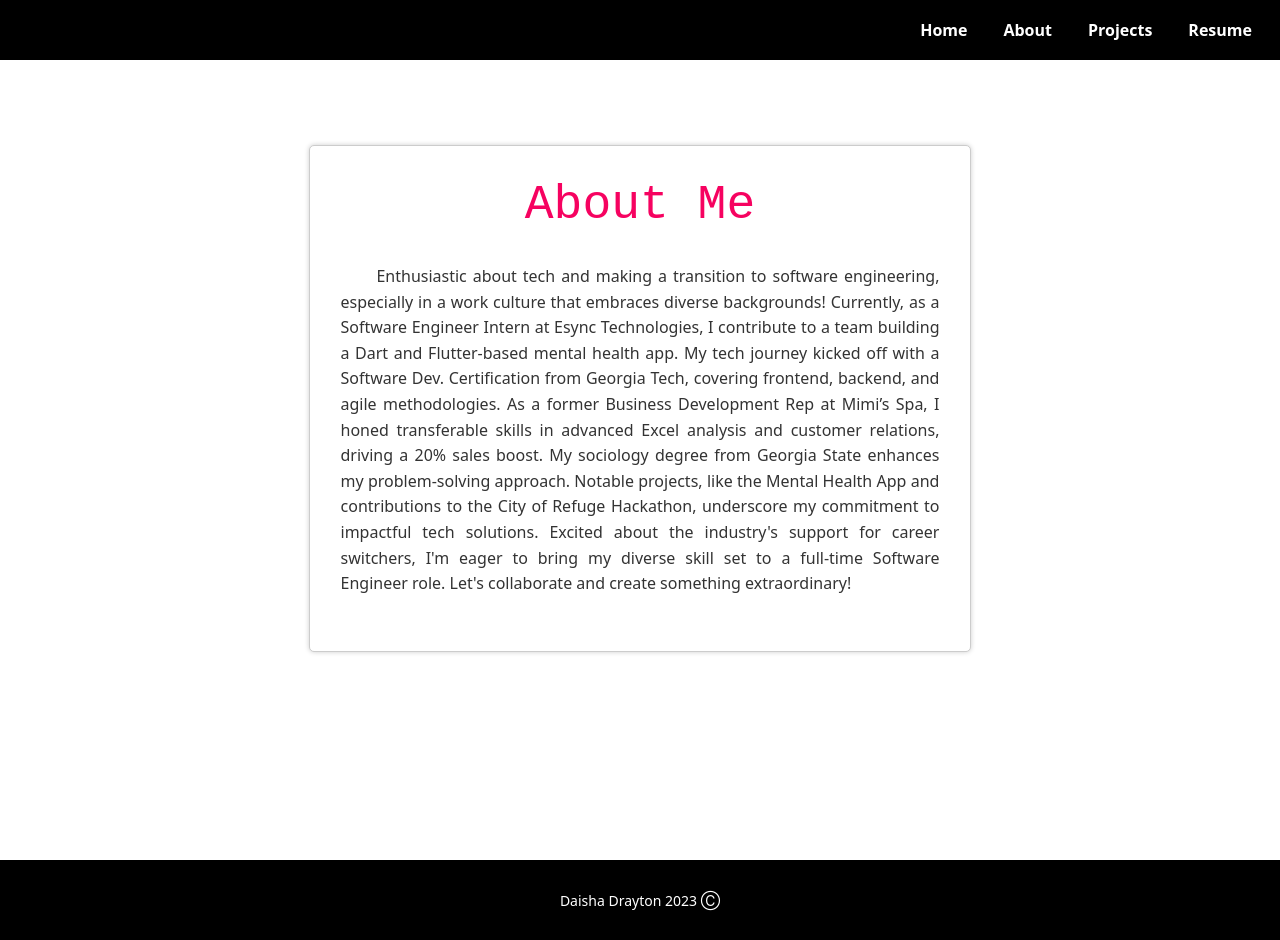
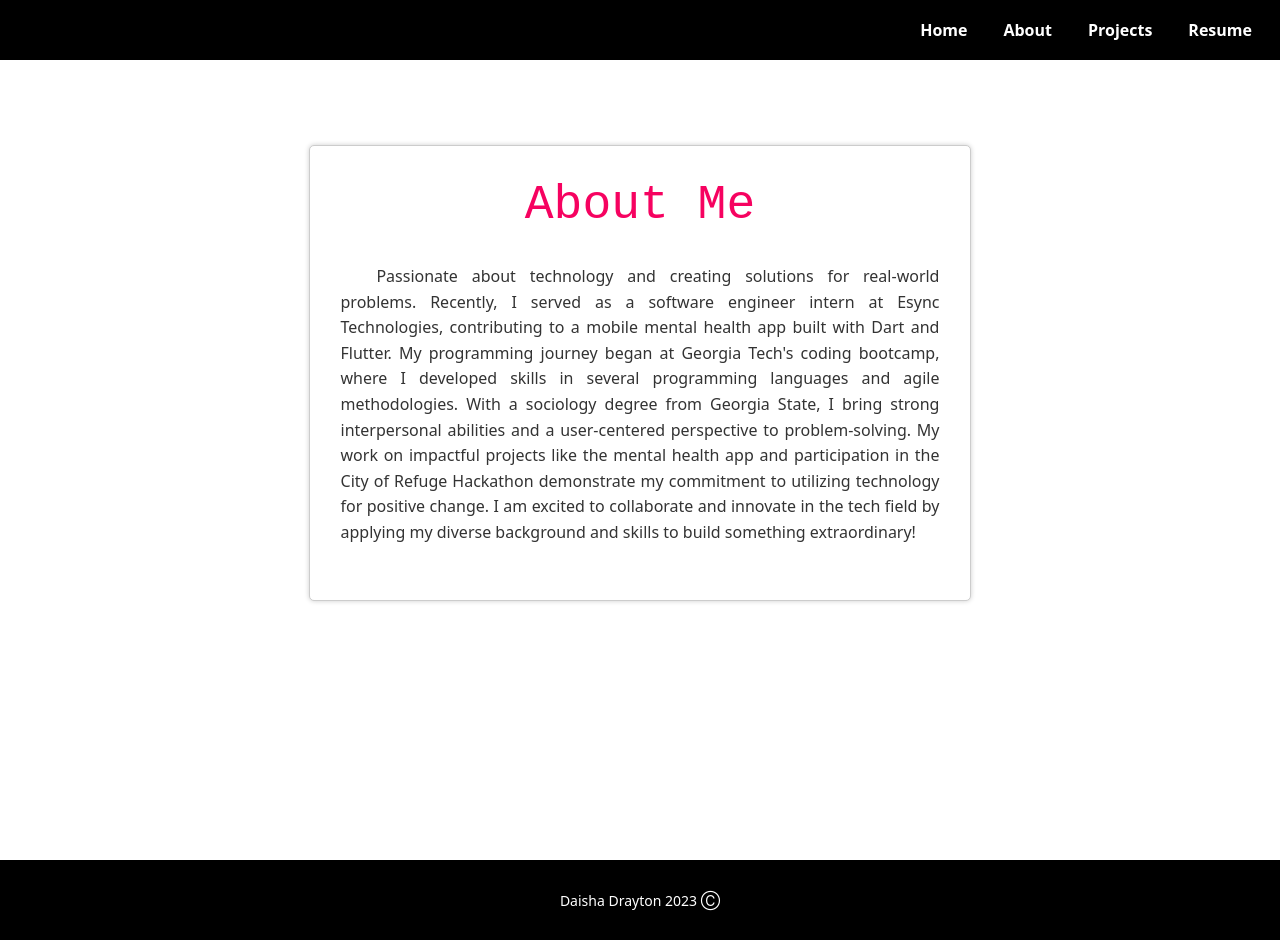
Before and after one commit to Daisha22d/another-portfolio, a React (Create React App) app: page /#/about in a window 1280 px wide. Built offline with nearby package versions, Linux system fonts and the light colour scheme.

Commit message:
updates res

```diff
--- a/src/pages/About.js
+++ b/src/pages/About.js
@@ -13,23 +13,20 @@ const About = () => {
               <h1 className="about-heading text-center">About Me</h1>
               <div className="mb-4">
                 <p className="description">
-                  Enthusiastic about tech and making a transition to software
-                  engineering, especially in a work culture that embraces
-                  diverse backgrounds! Currently, as a Software Engineer Intern
-                  at Esync Technologies, I contribute to a team building a Dart
-                  and Flutter-based mental health app. My tech journey kicked
-                  off with a Software Dev. Certification from Georgia Tech,
-                  covering frontend, backend, and agile methodologies. As a
-                  former Business Development Rep at Mimi’s Spa, I honed
-                  transferable skills in advanced Excel analysis and customer
-                  relations, driving a 20% sales boost. My sociology degree from
-                  Georgia State enhances my problem-solving approach. Notable
-                  projects, like the Mental Health App and contributions to the
-                  City of Refuge Hackathon, underscore my commitment to
-                  impactful tech solutions. Excited about the industry's support
-                  for career switchers, I'm eager to bring my diverse skill set
-                  to a full-time Software Engineer role. Let's collaborate and
-                  create something extraordinary!
+                  Passionate about technology and creating solutions for
+                  real-world problems. Recently, I served as a software engineer
+                  intern at Esync Technologies, contributing to a mobile mental
+                  health app built with Dart and Flutter. My programming journey
+                  began at Georgia Tech's coding bootcamp, where I developed
+                  skills in several programming languages and agile
+                  methodologies. With a sociology degree from Georgia State, I
+                  bring strong interpersonal abilities and a user-centered
+                  perspective to problem-solving. My work on impactful projects
+                  like the mental health app and participation in the City of
+                  Refuge Hackathon demonstrate my commitment to utilizing
+                  technology for positive change. I am excited to collaborate
+                  and innovate in the tech field by applying my diverse
+                  background and skills to build something extraordinary!
                 </p>
               </div>
             </div>
--- a/src/pages/Home.js
+++ b/src/pages/Home.js
@@ -17,16 +17,14 @@ const Home = () => {
               <h1 className="text-h1">Hi, I'm Daisha</h1>
               <p className="p1">
                 <b>
-                  I'm a software developer with a passion for using technology
+                  I'm an analyst with a passion for using technology
                   to solve real-world problems.
                 </b>
               </p>
               <p className="p2">
                 <b>
                   I'm skilled in a variety of programming languages and
-                  technologies, including JavaScript, React, Node.js, and
-                  Python. I have experience working on a variety of projects,
-                  from personal projects to agile teams. I'm also a blogger on
+                  technologies and I'm also a blogger on
                   Medium{" "}
                   <a
                     className="medium-link"
@@ -34,7 +32,7 @@ const Home = () => {
                   >
                     medium.com/@daishadeniz
                   </a>
-                  , where I write about coding, personal development, and other
+                  , where I write about personal development and other
                   topics that inspire and uplift others.
                 </b>
               </p>
@@ -56,16 +54,14 @@ const Home = () => {
                 <h1 className="text-h1">Hi, I'm Daisha</h1>
                 <p className="p1">
                   <b>
-                  I'm a software developer with a passion for using technology
+                  I'm an analyst with a passion for using technology
                   to solve real-world problems.
                   </b>
                 </p>
                 <p className="p2">
                   <b>
                   I'm skilled in a variety of programming languages and
-                  technologies, including JavaScript, React, Node.js, and
-                  Python. I have experience working on a variety of projects,
-                  from personal projects to agile teams. I'm also a blogger on
+                  technologies and I'm also a blogger on
                   Medium{" "}
                   <a
                     className="medium-link"
@@ -73,7 +69,7 @@ const Home = () => {
                   >
                     medium.com/@daishadeniz
                   </a>
-                  , where I write about coding, personal development, and other
+                  , where I write about personal development and other
                   topics that inspire and uplift others.
                   </b>
                 </p>
--- a/src/pages/Resume.js
+++ b/src/pages/Resume.js
@@ -1,5 +1,5 @@
 import React from 'react';
-import resumePDF from '../assets/DDD.pdf';
+import resumePDF from '../assets/2024.docx.pdf';
 import '../pages/Resume.css';
 
 export default function Resume() {
```
Also changed, not shown: 1 other file (tests, documents, lock files or other folders).
